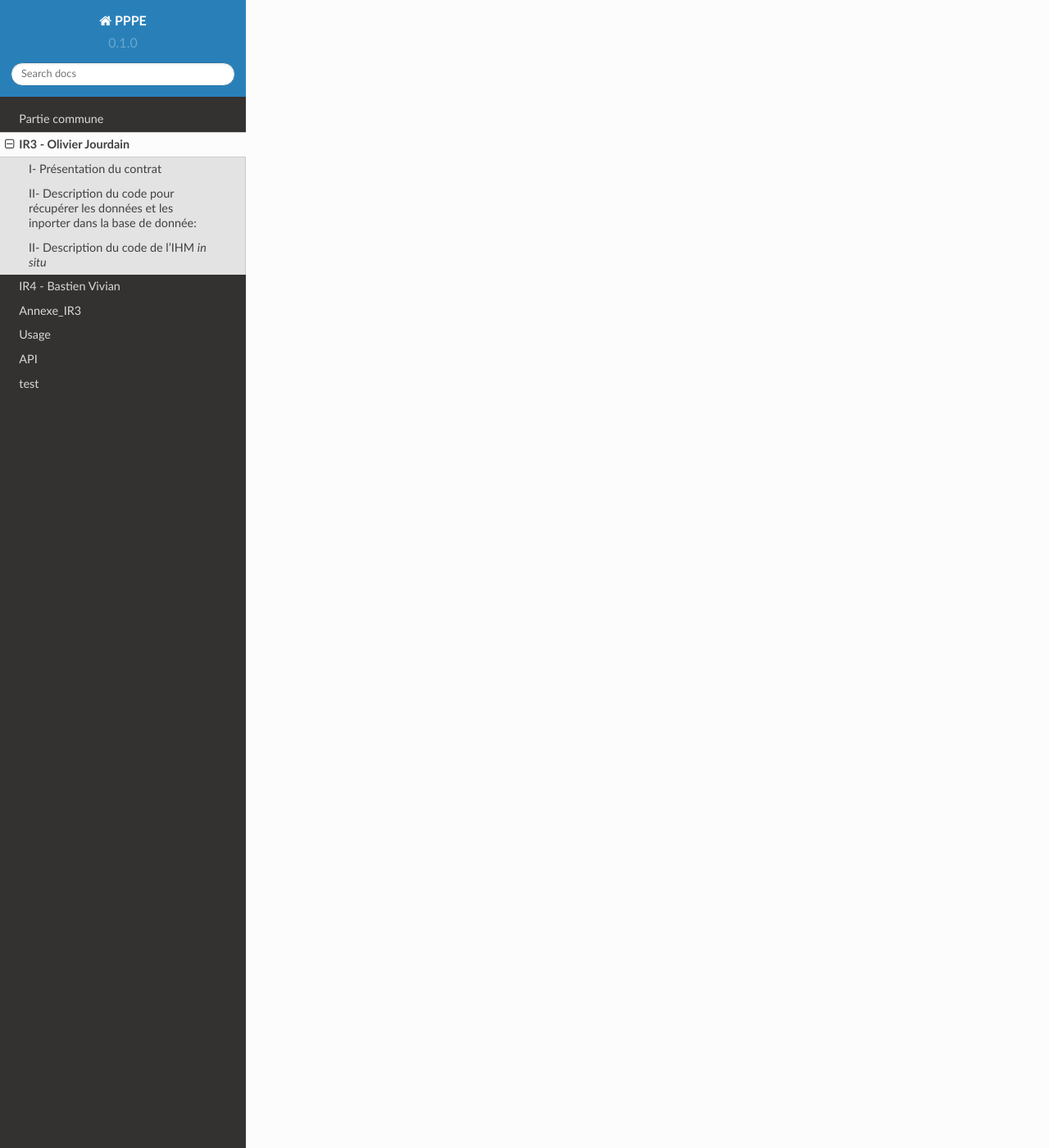
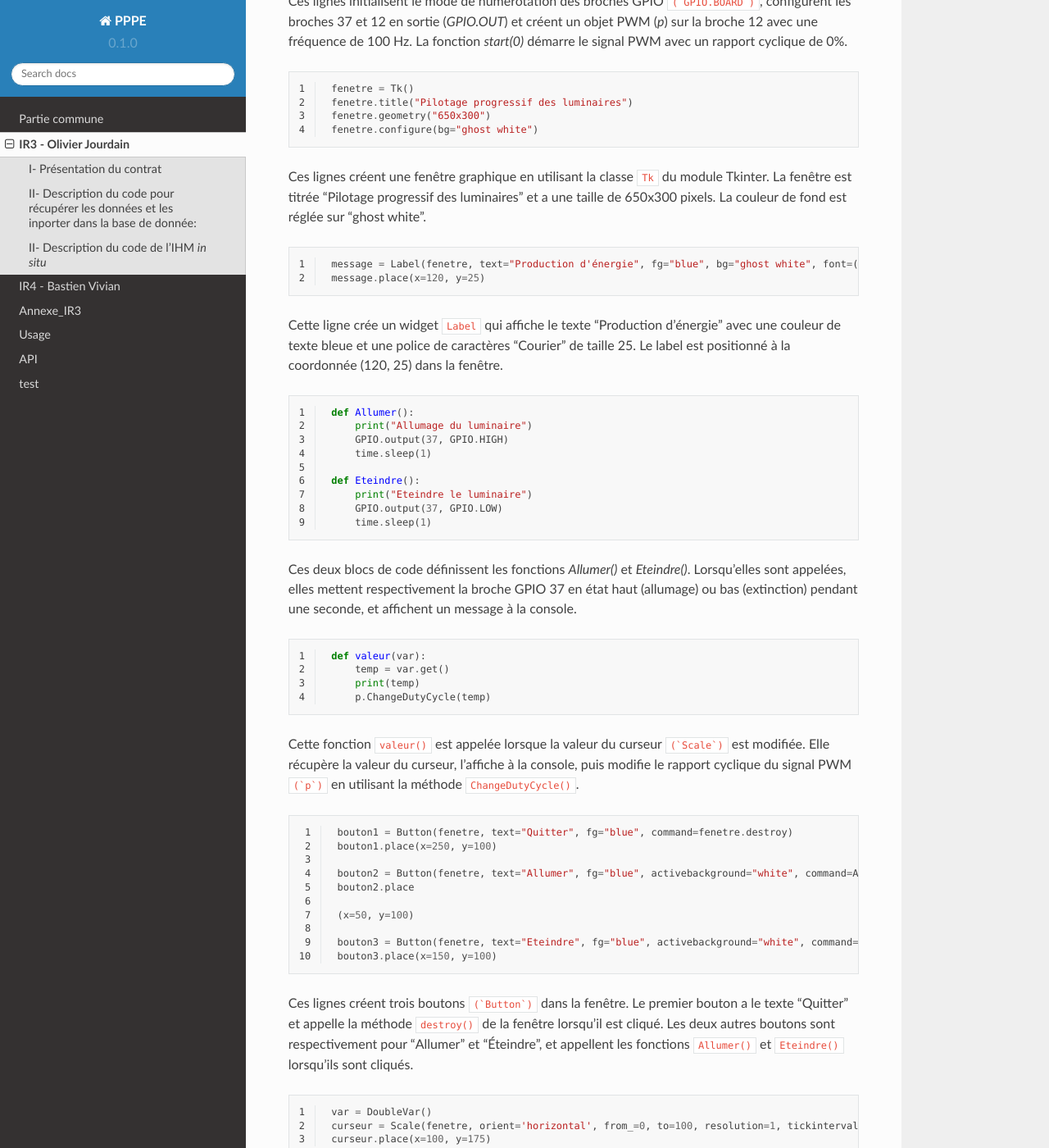
Before and after one commit to Oliopti/Documentation-PPPE, a Sphinx documentation site: the page built from docs/source/Olivier_JOURDAIN.rst, in a window 1280 px wide and 1400 px high, scrolled down 3657 px. Shown: the whole window at 82% size. Built offline with Sphinx 7.4.7 and the Read the Docs theme 2.0.0, drawn with Linux system fonts in a browser that asks for light colours; pages that are not in the unit, such as notebooks, are missing from menus; some of the changed text lies outside the part shown.

Commit message:
Update Olivier_JOURDAIN.rst

```diff
--- a/docs/source/Olivier_JOURDAIN.rst
+++ b/docs/source/Olivier_JOURDAIN.rst
@@ -23,6 +23,11 @@
 
 
 Pour voir le code complet :doc:`Annexe_IR3`
+
+OU
+
+`Cliquez ici pour voir le code complet <https://github.com/Oliopti/pppe/blob/main/Code_de_Olivier/connexion_base_de_donn%C3%A9e/2v-connection-serveur.py>`_
+
 
 
 II- Description du code pour récupérer les données et les inporter dans la base de donnée:
@@ -123,3 +128,120 @@
 
 II- Description du code de l'IHM `in situ`
 -----------------------------------------
+
+
+`Cliquez ici pour voir le code complet <https://github.com/Oliopti/pppe/blob/main/Code_de_Olivier/IHM_in_situ/0v-Projet_solaire.py>`_
+
+
+Pour voir le code complet :doc:`Annexe_IR3`
+
+Ce code utilise la bibliothèque Tkinter pour créer une interface graphique permettant de piloter un luminaire à l'aide d'un Raspberry Pi. Voici une explication ligne par ligne :
+
+
+.. code-block:: python
+   :linenos:
+
+    from tkinter import *
+    import smbus
+    import time
+    import RPi.GPIO as GPIO
+
+
+Les trois premières lignes importent les modules nécessaires : ``tkinter`` pour l'interface graphique, ``smbus`` pour la communication I2C (non utilisée dans ce code) et ``RPi.GPIO`` pour la manipulation des broches GPIO du Raspberry Pi.
+
+.. code-block:: python
+   :linenos:
+
+    GPIO.setmode(GPIO.BOARD)
+    GPIO.setup(37, GPIO.OUT)
+    GPIO.setup(12, GPIO.OUT)
+    p = GPIO.PWM(12, 100)
+    p.start(0)
+
+
+Ces lignes initialisent le mode de numérotation des broches GPIO ``(`GPIO.BOARD`)``, configurent les broches 37 et 12 en sortie (`GPIO.OUT`) et créent un objet PWM (`p`) sur la broche 12 avec une fréquence de 100 Hz. La fonction `start(0)` démarre le signal PWM avec un rapport cyclique de 0%.
+
+.. code-block:: python
+   :linenos:
+
+    fenetre = Tk()
+    fenetre.title("Pilotage progressif des luminaires")
+    fenetre.geometry("650x300")
+    fenetre.configure(bg="ghost white")
+
+
+Ces lignes créent une fenêtre graphique en utilisant la classe ``Tk`` du module Tkinter. La fenêtre est titrée "Pilotage progressif des luminaires" et a une taille de 650x300 pixels. La couleur de fond est réglée sur "ghost white".
+
+.. code-block:: python
+   :linenos:
+
+    message = Label(fenetre, text="Production d'énergie", fg="blue", bg="ghost white", font=("Courier", 25))
+    message.place(x=120, y=25)
+
+
+Cette ligne crée un widget ``Label`` qui affiche le texte "Production d'énergie" avec une couleur de texte bleue et une police de caractères "Courier" de taille 25. Le label est positionné à la coordonnée (120, 25) dans la fenêtre.
+
+.. code-block:: python
+   :linenos:
+
+    def Allumer():
+        print("Allumage du luminaire")
+        GPIO.output(37, GPIO.HIGH)
+        time.sleep(1)
+
+    def Eteindre():
+        print("Eteindre le luminaire")
+        GPIO.output(37, GPIO.LOW)
+        time.sleep(1)
+
+
+Ces deux blocs de code définissent les fonctions `Allumer()` et `Eteindre()`. Lorsqu'elles sont appelées, elles mettent respectivement la broche GPIO 37 en état haut (allumage) ou bas (extinction) pendant une seconde, et affichent un message à la console.
+
+.. code-block:: python
+   :linenos:
+
+    def valeur(var):
+        temp = var.get()
+        print(temp)
+        p.ChangeDutyCycle(temp)
+
+
+Cette fonction ``valeur()`` est appelée lorsque la valeur du curseur ``(`Scale`)`` est modifiée. Elle récupère la valeur du curseur, l'affiche à la console, puis modifie le rapport cyclique du signal PWM ``(`p`)`` en utilisant la méthode ``ChangeDutyCycle()``.
+
+.. code-block:: python
+   :linenos:
+
+    bouton1 = Button(fenetre, text="Quitter", fg="blue", command=fenetre.destroy)
+    bouton1.place(x=250, y=100)
+
+    bouton2 = Button(fenetre, text="Allumer", fg="blue", activebackground="white", command=Allumer)
+    bouton2.place
+
+    (x=50, y=100)
+
+    bouton3 = Button(fenetre, text="Eteindre", fg="blue", activebackground="white", command=Eteindre)
+    bouton3.place(x=150, y=100)
+
+
+
+Ces lignes créent trois boutons ``(`Button`)`` dans la fenêtre. Le premier bouton a le texte "Quitter" et appelle la méthode ``destroy()`` de la fenêtre lorsqu'il est cliqué. Les deux autres boutons sont respectivement pour "Allumer" et "Éteindre", et appellent les fonctions ``Allumer()`` et ``Eteindre()`` lorsqu'ils sont cliqués.
+
+.. code-block:: python
+   :linenos:
+
+    var = DoubleVar()
+    curseur = Scale(fenetre, orient='horizontal', from_=0, to=100, resolution=1, tickinterval=10, length=450, activebackground="blue", variable=var, command=lambda x: valeur(var))
+    curseur.place(x=100, y=175)
+
+
+Ces lignes créent un curseur ``(`Scale`)`` horizontal dans la fenêtre. Le curseur va de 0 à 100 avec un intervalle de résolution de 1 et un intervalle de graduation de 10. Sa longueur est fixée à 450 pixels. Lorsque la valeur du curseur est modifiée, la fonction ``valeur()`` est appelée avec la variable ``var`` passée en tant que paramètre.
+
+.. code-block:: python
+   :linenos:
+
+    fenetre.mainloop()
+
+
+Cette ligne lance la boucle principale de l'interface graphique, permettant à la fenêtre d'être affichée et de répondre aux interactions de l'utilisateur.
+
+C'est une explication détaillée du code ligne par ligne. Si vous avez d'autres questions, n'hésitez pas à demander !
```
Also changed, not shown: other parts of docs/source/Olivier_JOURDAIN.rst (+1 -1 lines).
